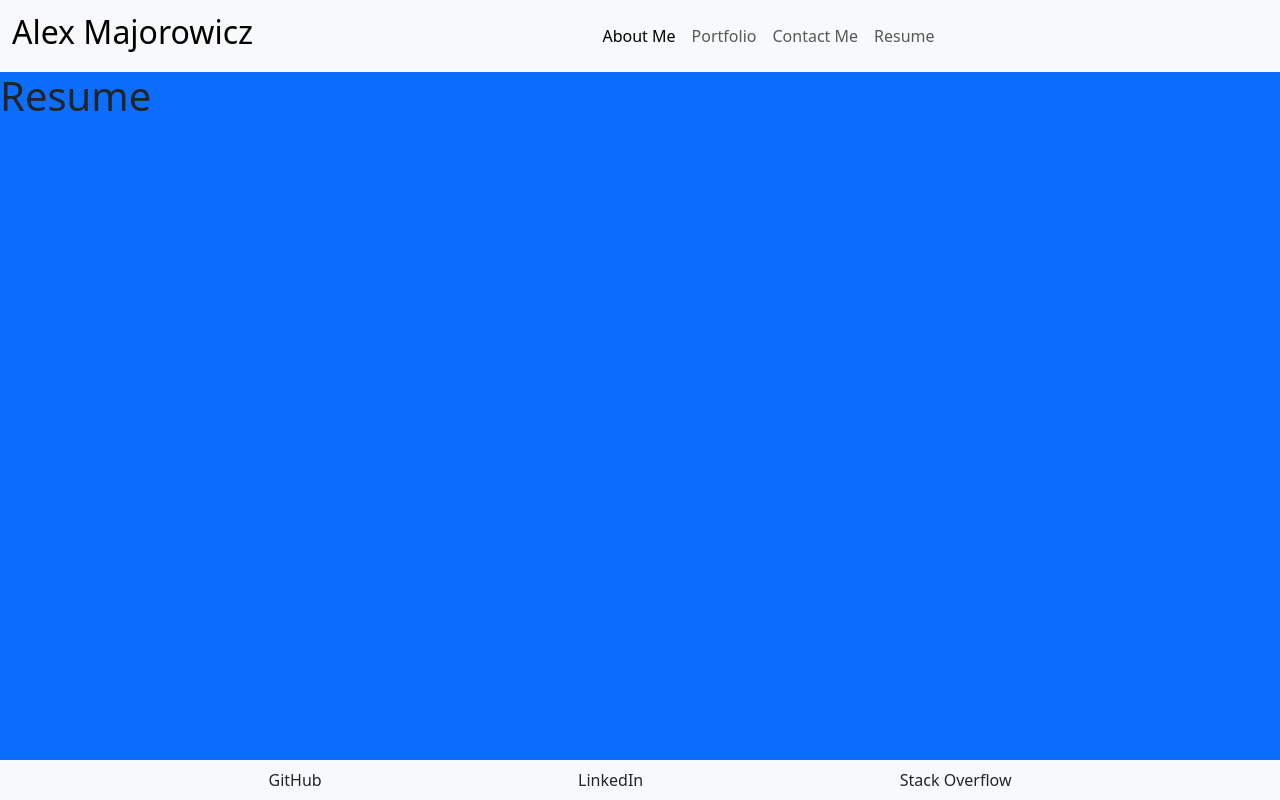
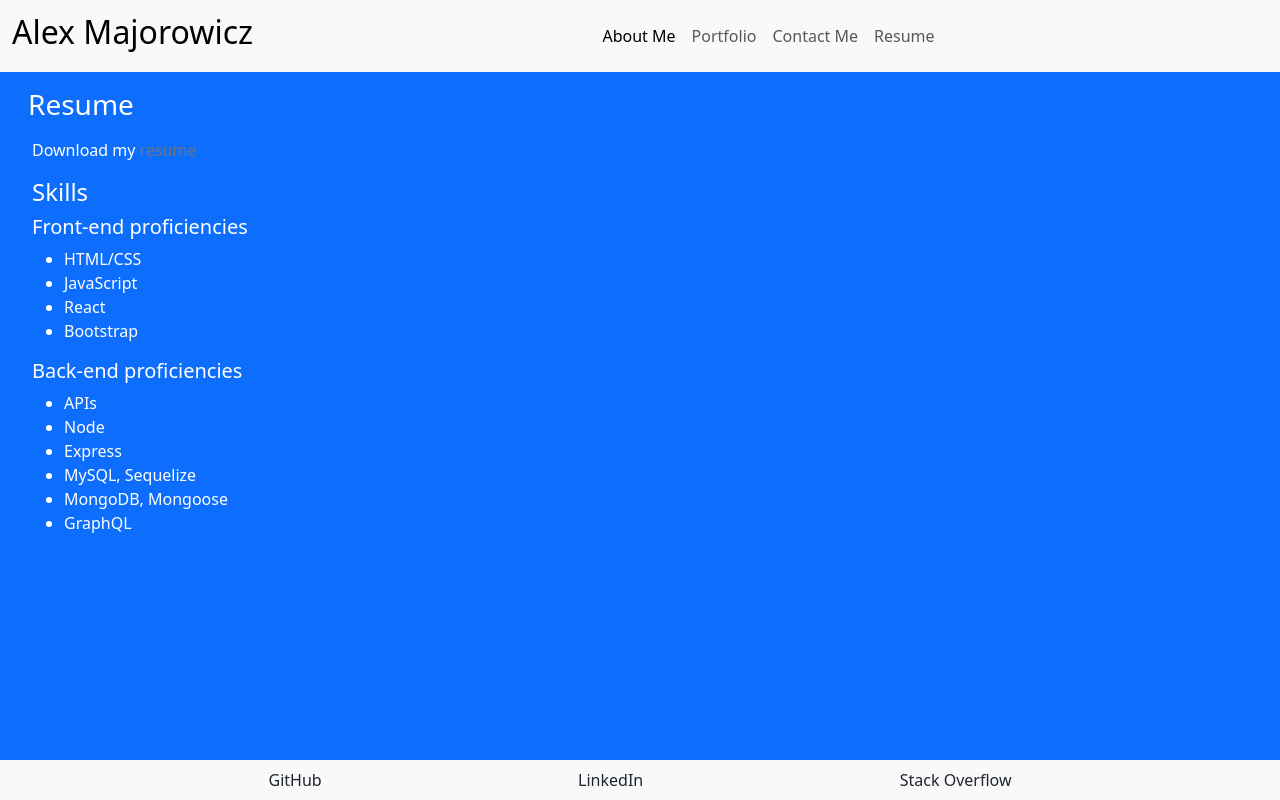
Before and after one commit to Denitrix/React-Portfolio, a React (Vite) app in the folder portfolio/: page /resume in a window 1280 px wide. Built offline with nearby package versions, Linux system fonts and the light colour scheme.

Commit message:
add resume section

```diff
--- a/portfolio/src/pages/Resume.jsx
+++ b/portfolio/src/pages/Resume.jsx
@@ -1,7 +1,39 @@
+import resumePDF from "../assets/files/Simple-resume-template.pdf";
+
 export default function Resume() {
   return (
-    <>
-      <h1>Resume</h1>
-    </>
+    <div className="text-bg-primary container-fluid">
+      <h3 className="m-3 ms-3 fs-3">Resume</h3>
+      <div className="container-fluid ms-2 me-2">
+        <p>
+          Download my{" "}
+          <a
+            href={resumePDF}
+            className="link-secondary link-underline link-underline-opacity"
+          >
+            resume
+          </a>
+        </p>
+
+        <h4>Skills</h4>
+        <h5>Front-end proficiencies</h5>
+        <ul>
+          <li>HTML/CSS</li>
+          <li>JavaScript</li>
+          <li>React</li>
+          <li>Bootstrap</li>
+        </ul>
+
+        <h5>Back-end proficiencies</h5>
+        <ul>
+          <li>APIs</li>
+          <li>Node</li>
+          <li>Express</li>
+          <li>MySQL, Sequelize</li>
+          <li>MongoDB, Mongoose</li>
+          <li>GraphQL</li>
+        </ul>
+      </div>
+    </div>
   );
 }
```
Also changed, not shown: 1 other file (tests, documents, lock files or other folders).
